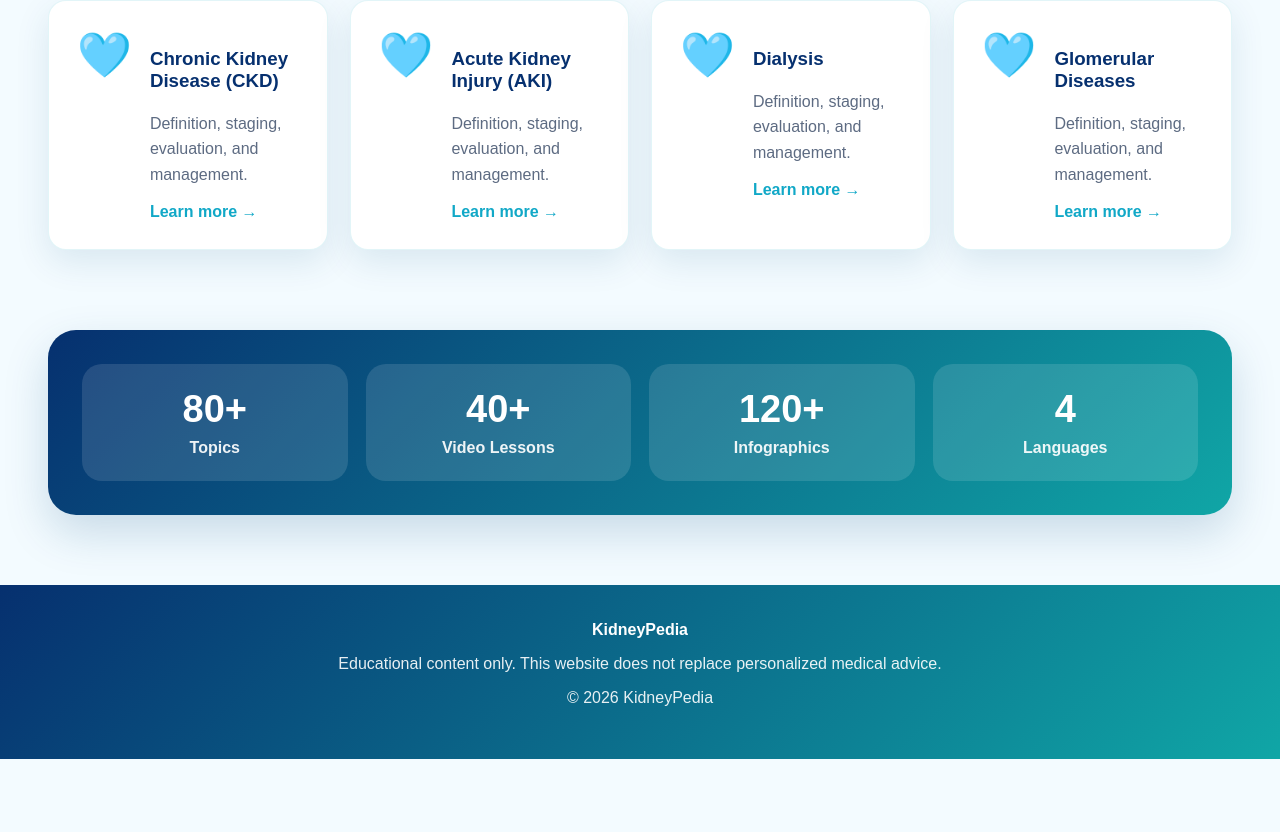
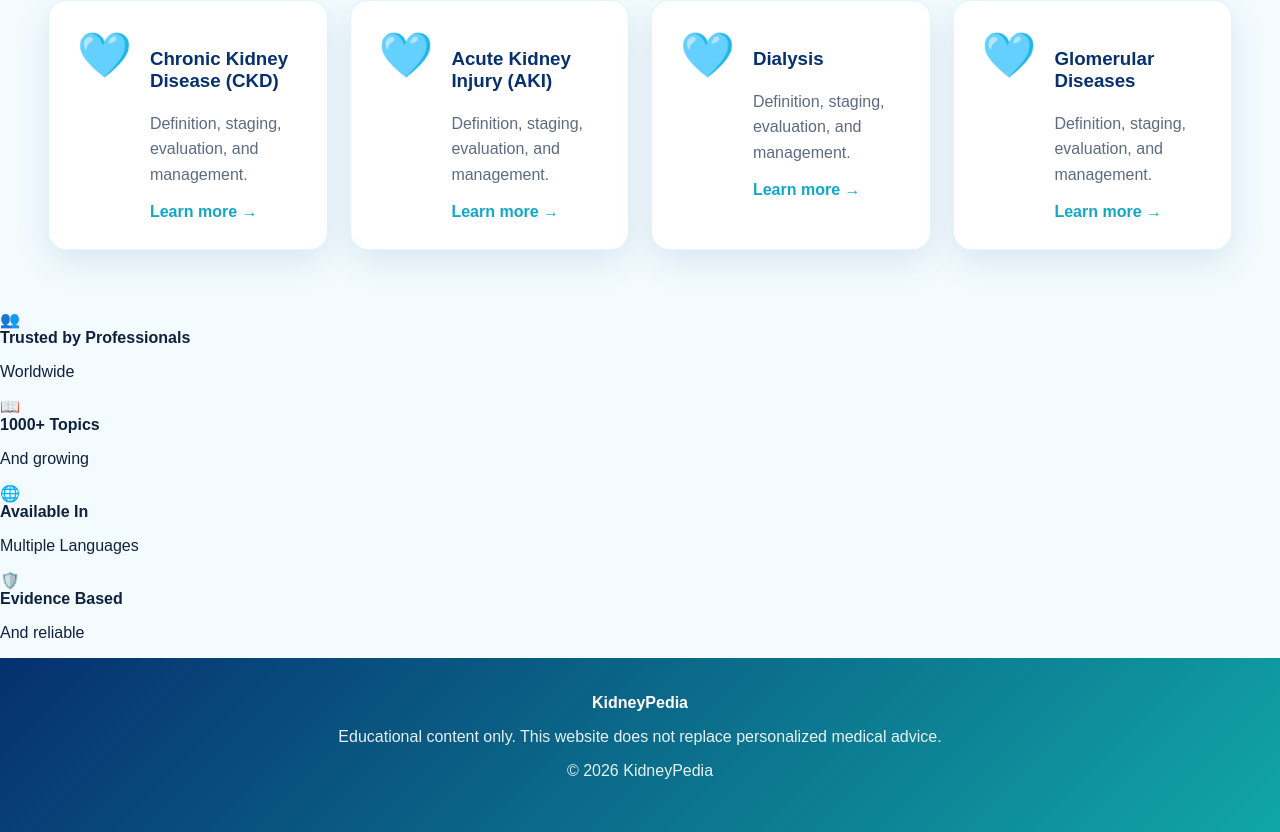
Before and after one commit to bawabethayah/KidneyPedia, a Next.js app: page / in a window 1280 px wide. Shown: the part 1121-1953 px from the top of the page. Before the commit the page ends 1880 px from the top, so only its background shows below. Built offline with nearby package versions, Linux system fonts and the light colour scheme.

Commit message:
Refactor statistics data structure and rendering

```diff
--- a/components/Statistics.tsx
+++ b/components/Statistics.tsx
@@ -1,17 +1,36 @@
 const stats = [
-  ["80+", "Topics"],
-  ["40+", "Video Lessons"],
-  ["120+", "Infographics"],
-  ["4", "Languages"],
+  {
+    icon: "👥",
+    title: "Trusted by Professionals",
+    text: "Worldwide",
+  },
+  {
+    icon: "📖",
+    title: "1000+ Topics",
+    text: "And growing",
+  },
+  {
+    icon: "🌐",
+    title: "Available In",
+    text: "Multiple Languages",
+  },
+  {
+    icon: "🛡️",
+    title: "Evidence Based",
+    text: "And reliable",
+  },
 ];
 
 export default function Statistics() {
   return (
-    <section className="statsSection">
-      {stats.map(([number, label]) => (
-        <div className="statCard" key={label}>
-          <strong>{number}</strong>
-          <span>{label}</span>
+    <section className="statsBar">
+      {stats.map((item) => (
+        <div className="statsItem" key={item.title}>
+          <span className="statsIcon">{item.icon}</span>
+          <div>
+            <strong>{item.title}</strong>
+            <p>{item.text}</p>
+          </div>
         </div>
       ))}
     </section>
```
